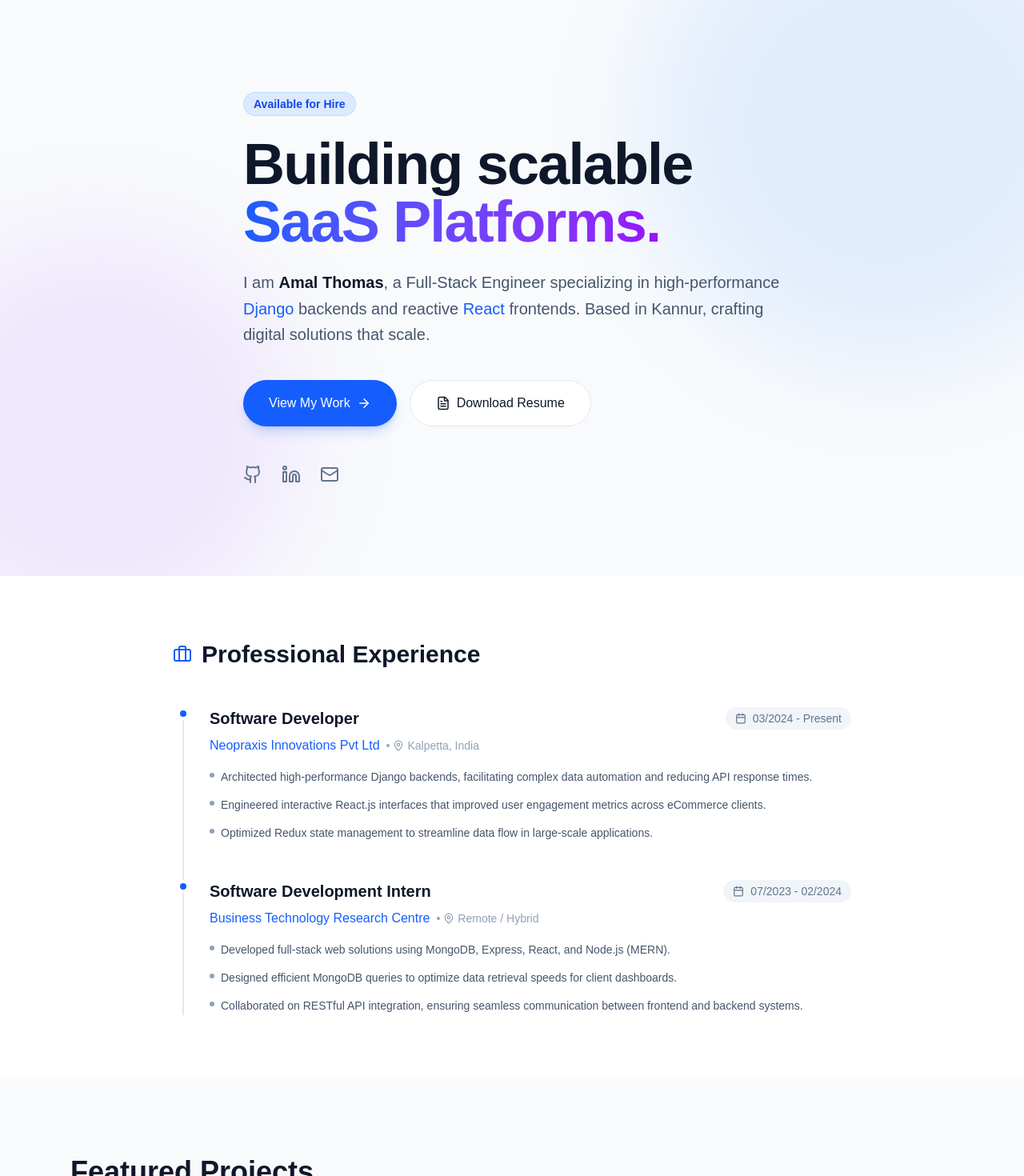
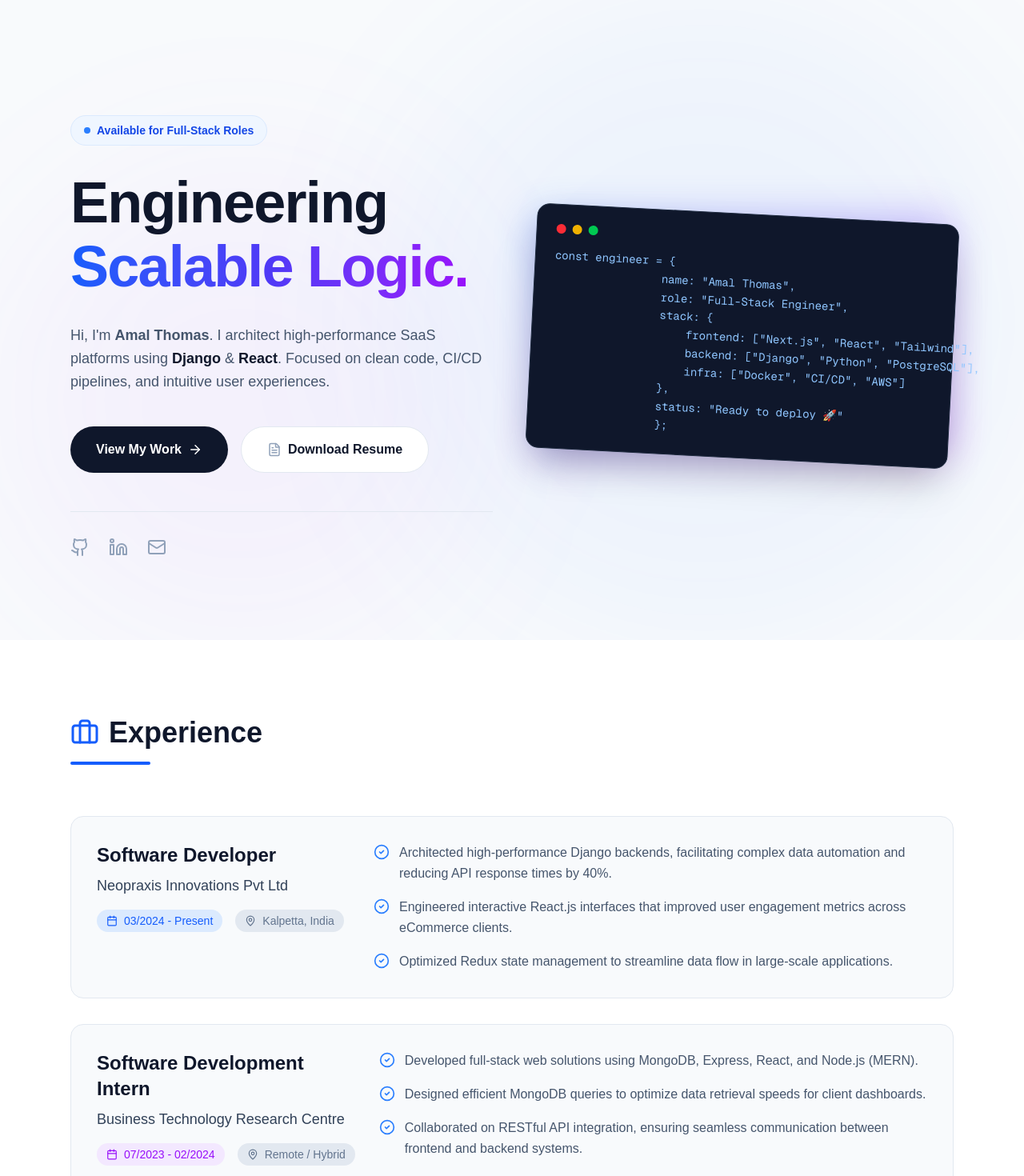
Before and after one commit to amalthoma/portfolio, a Next.js app: page / in a window 1280 px wide. Shown: the top 1470 px of the page at 80% size. Built offline with nearby package versions, Linux system fonts and the light colour scheme.

Commit message:
Improved style changes

```diff
--- a/src/app/components/Experience.tsx
+++ b/src/app/components/Experience.tsx
@@ -1,6 +1,6 @@
 "use client";
 import { motion } from "framer-motion";
-import { Calendar, MapPin, Briefcase } from "lucide-react";
+import { Briefcase, Calendar, MapPin, CheckCircle2 } from "lucide-react";
 
 const experience = [
   {
@@ -8,8 +8,9 @@ const experience = [
     company: "Neopraxis Innovations Pvt Ltd",
     period: "03/2024 - Present",
     location: "Kalpetta, India",
+    color: "bg-blue-100 text-blue-600 dark:bg-blue-900/30 dark:text-blue-400",
     description: [
-      "Architected high-performance Django backends, facilitating complex data automation and reducing API response times.",
+      "Architected high-performance Django backends, facilitating complex data automation and reducing API response times by 40%.",
       "Engineered interactive React.js interfaces that improved user engagement metrics across eCommerce clients.",
       "Optimized Redux state management to streamline data flow in large-scale applications."
     ]
@@ -19,6 +20,7 @@ const experience = [
     company: "Business Technology Research Centre",
     period: "07/2023 - 02/2024",
     location: "Remote / Hybrid",
+    color: "bg-purple-100 text-purple-600 dark:bg-purple-900/30 dark:text-purple-400",
     description: [
       "Developed full-stack web solutions using MongoDB, Express, React, and Node.js (MERN).",
       "Designed efficient MongoDB queries to optimize data retrieval speeds for client dashboards.",
@@ -29,49 +31,70 @@ const experience = [
 
 export default function Experience() {
   return (
-    <section className="py-20 bg-white dark:bg-slate-950">
-      <div className="max-w-4xl mx-auto px-6">
-        <h2 className="text-3xl font-bold mb-12 text-slate-900 dark:text-white flex items-center gap-3">
-          <Briefcase className="text-blue-600" />
-          Professional Experience
-        </h2>
+    <section className="py-24 bg-white dark:bg-slate-950">
+      <div className="max-w-6xl mx-auto px-6">
 
-        <div className="relative border-l-2 border-slate-200 dark:border-slate-800 ml-3 space-y-12">
+        {/* Section Header */}
+        <div className="mb-16">
+          <motion.h2
+            initial={{ opacity: 0, y: 20 }}
+            whileInView={{ opacity: 1, y: 0 }}
+            transition={{ duration: 0.5 }}
+            className="text-4xl font-bold mb-4 text-slate-900 dark:text-white flex items-center gap-3"
+          >
+            <Briefcase className="text-blue-600" size={36} />
+            Experience
+          </motion.h2>
+          <motion.div
+            initial={{ opacity: 0, width: 0 }}
+            whileInView={{ opacity: 1, width: "100px" }}
+            transition={{ duration: 0.5, delay: 0.2 }}
+            className="h-1 bg-blue-600 rounded-full"
+          />
+        </div>
+
+        <div className="space-y-8">
           {experience.map((job, index) => (
             <motion.div
               key={index}
-              initial={{ opacity: 0, x: -20 }}
-              whileInView={{ opacity: 1, x: 0 }}
+              initial={{ opacity: 0, y: 20 }}
+              whileInView={{ opacity: 1, y: 0 }}
               viewport={{ once: true }}
               transition={{ delay: index * 0.2 }}
-              className="relative pl-8"
+              className="group relative bg-slate-50 dark:bg-slate-900/50 p-8 rounded-2xl border border-slate-200 dark:border-slate-800 hover:border-blue-500/50 dark:hover:border-blue-500/50 transition-colors"
             >
-              {/* Timeline Dot */}
-              <div className="absolute -left-[9px] top-0 w-4 h-4 rounded-full bg-blue-600 border-4 border-white dark:border-slate-950" />
+              <div className="flex flex-col md:flex-row gap-6 md:items-start justify-between">
 
-              <div className="flex flex-col sm:flex-row sm:items-center sm:justify-between mb-2">
-                <h3 className="text-xl font-bold text-slate-900 dark:text-white">{job.role}</h3>
-                <span className="text-sm font-medium text-slate-500 dark:text-slate-400 bg-slate-100 dark:bg-slate-900 px-3 py-1 rounded-full w-fit mt-2 sm:mt-0 flex items-center gap-2">
+                {/* Header Info */}
+                <div>
+                  <h3 className="text-2xl font-bold text-slate-900 dark:text-white mb-2">{job.role}</h3>
+                  <div className="text-lg font-medium text-slate-700 dark:text-slate-300 mb-4">
+                    {job.company}
+                  </div>
+                  <div className="flex flex-wrap gap-4 text-sm text-slate-500 dark:text-slate-400">
+                    <span className={`px-3 py-1 rounded-full font-medium flex items-center gap-2 ${job.color}`}>
                       <Calendar size={14} />
                       {job.period}
                     </span>
+                    <span className="flex items-center gap-2 px-3 py-1 rounded-full bg-slate-200 dark:bg-slate-800">
+                      <MapPin size={14} />
+                      {job.location}
+                    </span>
+                  </div>
                 </div>
 
-              <div className="text-blue-600 dark:text-blue-400 font-medium mb-4 flex items-center gap-2">
-                {job.company}
-                <span className="text-slate-400 text-sm font-normal flex items-center gap-1">
-                   • <MapPin size={14}/> {job.location}
-                </span>
-              </div>
-
-              <ul className="space-y-3">
+                {/* Description List */}
+                <div className="md:w-2/3 mt-6 md:mt-0">
+                  <ul className="space-y-4">
                     {job.description.map((desc, i) => (
-                  <li key={i} className="text-slate-600 dark:text-slate-300 text-sm leading-relaxed flex items-start gap-2">
-                    <span className="mt-1.5 w-1.5 h-1.5 rounded-full bg-slate-400 shrink-0" />
-                    {desc}
+                      <li key={i} className="flex items-start gap-3 text-slate-600 dark:text-slate-300 leading-relaxed">
+                        <CheckCircle2 className="shrink-0 w-5 h-5 text-blue-500 mt-0.5" />
+                        <span>{desc}</span>
                       </li>
                     ))}
                   </ul>
+                </div>
+              </div>
             </motion.div>
           ))}
         </div>
--- a/src/app/components/Hero.tsx
+++ b/src/app/components/Hero.tsx
@@ -1,62 +1,96 @@
 "use client";
 import { motion } from "framer-motion";
-import { Github, Linkedin, Mail, FileText, ArrowRight } from "lucide-react";
+import { Github, Linkedin, Mail, FileText, ArrowRight, Code2, Terminal, Cpu } from "lucide-react";
 
 export default function Hero() {
   return (
-    <section className="relative min-h-[90vh] flex flex-col justify-center overflow-hidden">
-      {/* Background Decor - The "Promising" Glow */}
-      <div className="absolute top-[-20%] right-[-10%] w-[600px] h-[600px] bg-blue-500/10 rounded-full blur-3xl dark:bg-blue-600/20 pointer-events-none" />
-      <div className="absolute bottom-[-10%] left-[-10%] w-[500px] h-[500px] bg-purple-500/10 rounded-full blur-3xl dark:bg-purple-600/20 pointer-events-none" />
+    <section className="relative min-h-screen flex flex-col justify-center overflow-hidden pt-20 pb-10">
+      {/* Background Gradients */}
+      <div className="absolute top-0 right-0 w-[800px] h-[800px] bg-blue-500/5 rounded-full blur-[100px] dark:bg-blue-600/10 pointer-events-none" />
+      <div className="absolute bottom-0 left-0 w-[600px] h-[600px] bg-purple-500/5 rounded-full blur-[100px] dark:bg-purple-600/10 pointer-events-none" />
 
-      <div className="max-w-4xl mx-auto px-6 z-10">
+      {/* CHANGED: max-w-6xl to match Projects */}
+      <div className="max-w-6xl mx-auto px-6 z-10 w-full grid grid-cols-1 lg:grid-cols-2 gap-12 items-center">
+
+        {/* Left Column: Content */}
         <motion.div
-          initial={{ opacity: 0, y: 20 }}
-          animate={{ opacity: 1, y: 0 }}
+          initial={{ opacity: 0, x: -20 }}
+          animate={{ opacity: 1, x: 0 }}
           transition={{ duration: 0.5 }}
         >
-          {/* Status Badge */}
-          <span className="inline-block py-1 px-3 rounded-full bg-blue-100 dark:bg-blue-900/30 text-blue-700 dark:text-blue-300 text-sm font-semibold mb-6 border border-blue-200 dark:border-blue-800">
-            Available for Hire
+          <span className="inline-flex items-center gap-2 py-2 px-4 rounded-full bg-blue-50 dark:bg-blue-900/20 text-blue-700 dark:text-blue-300 text-sm font-semibold mb-8 border border-blue-100 dark:border-blue-800/50">
+            <span className="relative flex h-2 w-2">
+              <span className="animate-ping absolute inline-flex h-full w-full rounded-full bg-blue-400 opacity-75"></span>
+              <span className="relative inline-flex rounded-full h-2 w-2 bg-blue-500"></span>
+            </span>
+            Available for Full-Stack Roles
           </span>
 
-          {/* Headline with Gradient Text */}
-          <h1 className="text-5xl md:text-7xl font-bold tracking-tight text-slate-900 dark:text-white mb-6">
-            Building scalable <br />
-            <span className="text-transparent bg-clip-text bg-gradient-to-r from-blue-600 to-purple-600 dark:from-blue-400 dark:to-purple-400">
-              SaaS Platforms.
+          <h1 className="text-5xl md:text-7xl font-bold tracking-tight text-slate-900 dark:text-white mb-8 leading-[1.1]">
+            Engineering <br />
+            <span className="text-transparent bg-clip-text bg-gradient-to-r from-blue-600 via-indigo-600 to-purple-600 dark:from-blue-400 dark:via-indigo-400 dark:to-purple-400">
+              Scalable Logic.
             </span>
           </h1>
 
-          <p className="text-lg md:text-xl text-slate-600 dark:text-slate-400 max-w-2xl mb-10 leading-relaxed">
-            I am <strong className="text-slate-900 dark:text-white">Amal Thomas</strong>, a Full-Stack Engineer specializing in high-performance <span className="text-blue-600 dark:text-blue-400">Django</span> backends and reactive <span className="text-blue-600 dark:text-blue-400">React</span> frontends.
-            Based in Kannur, crafting digital solutions that scale.
+          <p className="text-lg text-slate-600 dark:text-slate-400 max-w-xl mb-10 leading-relaxed">
+            Hi, I'm <strong>Amal Thomas</strong>. I architect high-performance SaaS platforms using
+            <span className="text-slate-900 dark:text-slate-200 font-semibold"> Django</span> &
+            <span className="text-slate-900 dark:text-slate-200 font-semibold"> React</span>.
+            Focused on clean code, CI/CD pipelines, and intuitive user experiences.
           </p>
 
-          {/* CTA Buttons */}
           <div className="flex flex-wrap gap-4 mb-12">
-            <a href="#projects" className="group bg-blue-600 hover:bg-blue-700 text-white px-8 py-4 rounded-full font-medium transition-all flex items-center gap-2 shadow-lg shadow-blue-600/20">
+            <a href="#projects" className="group bg-slate-900 dark:bg-white text-white dark:text-slate-900 px-8 py-4 rounded-full font-bold transition-all hover:shadow-lg hover:shadow-blue-500/20 flex items-center gap-2">
               View My Work
               <ArrowRight size={18} className="group-hover:translate-x-1 transition-transform" />
             </a>
-            <a href="/AMAL_THOMAS.pdf" target="_blank" className="bg-white dark:bg-slate-800 border border-slate-200 dark:border-slate-700 text-slate-900 dark:text-white px-8 py-4 rounded-full font-medium hover:bg-slate-50 dark:hover:bg-slate-700 transition-colors flex items-center gap-2">
-              <FileText size={18} />
+            <a href="/AMAL_THOMAS.pdf" target="_blank" className="group bg-white dark:bg-slate-800 border border-slate-200 dark:border-slate-700 text-slate-900 dark:text-white px-8 py-4 rounded-full font-bold hover:bg-slate-50 dark:hover:bg-slate-700 transition-colors flex items-center gap-2">
+              <FileText size={18} className="text-slate-400 group-hover:text-slate-900 dark:group-hover:text-white transition-colors"/>
               Download Resume
             </a>
           </div>
 
-          {/* Social Links */}
-          <div className="flex gap-6 items-center">
-            <a href="https://github.com/amalthoma" target="_blank" className="text-slate-500 hover:text-slate-900 dark:hover:text-white transition-colors">
+          <div className="flex gap-6 items-center border-t border-slate-200 dark:border-slate-800 pt-8">
+            <a href="https://github.com/amalthoma" target="_blank" className="text-slate-400 hover:text-slate-900 dark:hover:text-white transition-colors">
               <Github size={24} />
             </a>
-            <a href="https://www.linkedin.com/in/amal-thomas-67aa0a263/" target="_blank" className="text-slate-500 hover:text-[#0077b5] transition-colors">
+            <a href="https://www.linkedin.com/in/amal-thomas-67aa0a263/" target="_blank" className="text-slate-400 hover:text-[#0077b5] transition-colors">
               <Linkedin size={24} />
             </a>
-            <a href="mailto:amalthomasktyr@gmail.com" className="text-slate-500 hover:text-red-500 transition-colors">
+            <a href="mailto:amalthomasktyr@gmail.com" className="text-slate-400 hover:text-red-500 transition-colors">
               <Mail size={24} />
             </a>
           </div>
+        </motion.div>
+
+        {/* Right Column: Visual Element / Abstract Code Representation */}
+        <motion.div
+           initial={{ opacity: 0, scale: 0.9 }}
+           animate={{ opacity: 1, scale: 1 }}
+           transition={{ duration: 0.7, delay: 0.2 }}
+           className="hidden lg:block relative"
+        >
+          <div className="relative z-10 bg-slate-900 rounded-2xl p-6 shadow-2xl border border-slate-800 rotate-3 hover:rotate-0 transition-transform duration-500">
+             <div className="flex gap-2 mb-4">
+                <div className="w-3 h-3 rounded-full bg-red-500"/>
+                <div className="w-3 h-3 rounded-full bg-yellow-500"/>
+                <div className="w-3 h-3 rounded-full bg-green-500"/>
+             </div>
+             <pre className="text-sm text-blue-300 font-mono leading-relaxed">
+                {`const engineer = {
+                name: "Amal Thomas",
+                role: "Full-Stack Engineer",
+                stack: {
+                    frontend: ["Next.js", "React", "Tailwind"],
+                    backend: ["Django", "Python", "PostgreSQL"],
+                    infra: ["Docker", "CI/CD", "AWS"]
+                },
+                status: "Ready to deploy 🚀"
+                };`}
+             </pre>
+          </div>
+          <div className="absolute top-0 right-0 w-full h-full bg-gradient-to-br from-blue-600 to-purple-600 rounded-2xl -z-10 blur-xl opacity-30"></div>
         </motion.div>
       </div>
     </section>
--- a/src/app/components/Projects.tsx
+++ b/src/app/components/Projects.tsx
@@ -28,6 +28,7 @@ const projects = [
     icon: <PlayCircle size={48} className="text-white/80" />
   },
 ];
+
 
 export default function Projects() {
   return (
@@ -60,22 +61,20 @@ export default function Projects() {
               whileInView={{ opacity: 1, y: 0 }}
               viewport={{ once: true }}
               transition={{ delay: index * 0.1 }}
-              className="group relative bg-white dark:bg-slate-800 rounded-2xl overflow-hidden shadow-sm hover:shadow-2xl transition-all duration-300 border border-slate-200 dark:border-slate-700 hover:-translate-y-2"
+              // ADDED: flex, flex-col, h-full to force equal height
+              className="group flex flex-col h-full bg-white dark:bg-slate-800 rounded-2xl overflow-hidden shadow-sm hover:shadow-2xl transition-all duration-300 border border-slate-200 dark:border-slate-700 hover:-translate-y-2"
             >
-              {/* Visual Thumbnail (Gradient Placeholder) */}
-              <div className={`h-48 bg-gradient-to-br ${project.gradient} flex items-center justify-center relative overflow-hidden`}>
-                {/* Abstract Background shapes */}
+              {/* Thumbnail */}
+              <div className={`h-48 shrink-0 bg-gradient-to-br ${project.gradient} flex items-center justify-center relative overflow-hidden`}>
                 <div className="absolute top-0 right-0 w-32 h-32 bg-white/10 rounded-full -mr-10 -mt-10 blur-2xl" />
                 <div className="absolute bottom-0 left-0 w-24 h-24 bg-black/10 rounded-full -ml-5 -mb-5 blur-xl" />
-
-                {/* Icon */}
                 <div className="transform transition-transform duration-500 group-hover:scale-110 group-hover:rotate-3">
                   {project.icon}
                 </div>
               </div>
 
-              {/* Content */}
-              <div className="p-8">
+              {/* Content Container - flex-grow pushes button down */}
+              <div className="p-8 flex flex-col flex-grow">
                 <div className="flex justify-between items-start mb-4">
                   <h3 className="text-xl font-bold text-slate-900 dark:text-white group-hover:text-blue-600 dark:group-hover:text-blue-400 transition-colors">
                     {project.title}
@@ -85,12 +84,12 @@ export default function Projects() {
                   </a>
                 </div>
 
-                <p className="text-slate-600 dark:text-slate-400 text-sm leading-relaxed mb-6 h-20">
+                <p className="text-slate-600 dark:text-slate-400 text-sm leading-relaxed mb-6">
                   {project.desc}
                 </p>
 
-                {/* Tech Stack Pills */}
-                <div className="flex flex-wrap gap-2 mb-8">
+                {/* Tech Stack - Auto margin top pushes it down, but before button */}
+                <div className="flex flex-wrap gap-2 mb-8 mt-auto">
                   {project.tags.map((tag) => (
                     <span key={tag} className="px-3 py-1 bg-slate-100 dark:bg-slate-700/50 text-slate-600 dark:text-slate-300 text-xs rounded-full font-medium border border-slate-200 dark:border-slate-600">
                       {tag}
@@ -98,12 +97,12 @@ export default function Projects() {
                   ))}
                 </div>
 
-                {/* Action Button */}
+                {/* Button - Always at bottom */}
                 <a
                   href={project.links.demo !== "#" ? project.links.demo : project.links.code}
                   target="_blank"
                   rel="noreferrer"
-                  className="w-full inline-flex justify-center items-center gap-2 py-3 rounded-lg bg-slate-900 dark:bg-slate-700 text-white font-medium hover:bg-blue-600 dark:hover:bg-blue-600 transition-colors"
+                  className="w-full inline-flex justify-center items-center gap-2 py-3 rounded-lg bg-slate-900 dark:bg-slate-700 text-white font-medium hover:bg-blue-600 dark:hover:bg-blue-600 transition-colors mt-auto"
                 >
                   View Project <ArrowUpRight size={16} />
                 </a>
```
Lines whose indentation alone changed are shown as unchanged.
